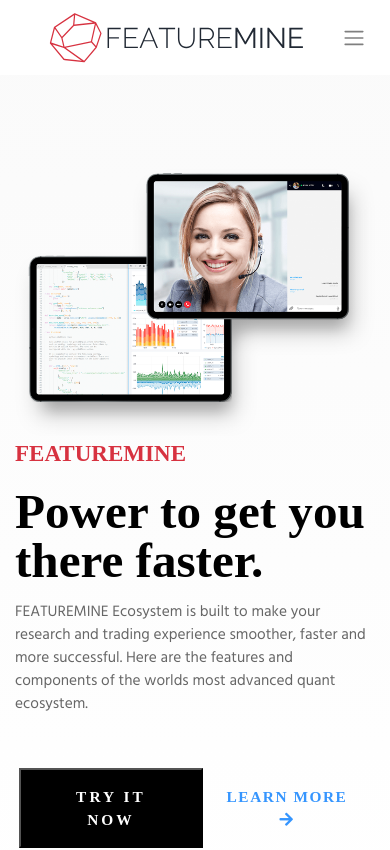
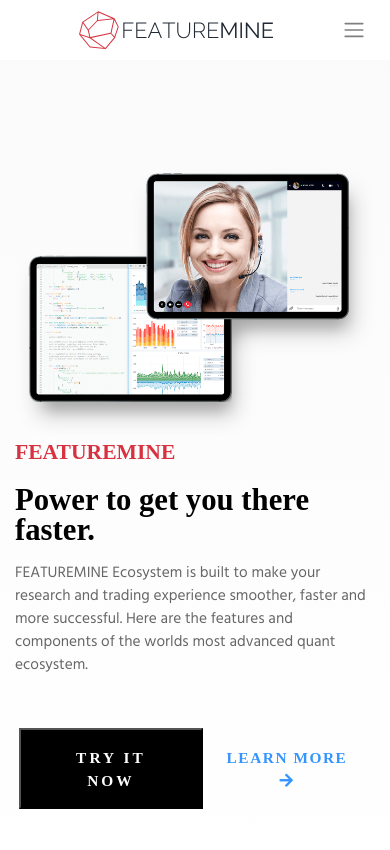
Before and after one commit to jvirriel-per/site-fm, a React (Create React App) app: page / in a window 390 px wide. Shown: the top 850 px of the page. Built offline with nearby package versions, Linux system fonts and the light colour scheme; a web font is replaced by a local one.

Commit message:
update text and logo size

```diff
--- a/src/App.css
+++ b/src/App.css
@@ -210,7 +210,7 @@
     margin: auto;
   }
   #logo {
-    height: 65px;
+    height: 50px;
   }
   .navbar-collapse {
     text-align: center;
@@ -252,6 +252,17 @@
         font-size: (@baseTextSize * .6) ;
         margin-bottom: (4rem) * .6;
     }*/
+  .second-title {
+    font-size: 1.92rem;
+    line-height: 1.92rem;
+  }
+  .title {
+    font-size: 1.35rem;
+  }
+  .text-1 {
+    font-size: 0.96rem;
+    margin-bottom: 3.2rem;
+  }
   #logo {
     margin: auto;
   }
--- a/src/less/1080.less
+++ b/src/less/1080.less
@@ -16,6 +16,24 @@
         font-size: (@baseTextSize * .6) ;
         margin-bottom: (4rem) * .6;
     }*/
+    .second-title{
+      font-size: (@baseTextSize * 3.2) * .5;
+      line-height: (@baseTextSize * 3.2 * .5);
+  }
+
+  .title {
+
+      font-size: (@baseTextSize * 1.5) * .75;
+
+    }
+
+
+  .text-1{
+
+      font-size: (@baseTextSize * .8) ;
+      margin-bottom: (4rem) * .8;
+  }
+
 
     #logo{
       margin: auto;
--- a/src/less/menustrap.less
+++ b/src/less/menustrap.less
@@ -45,7 +45,7 @@
         margin: auto;
     }
     #logo{
-        height: 65px;
+        height: 50px;
     }
     .navbar-collapse{
         text-align: center;
```
